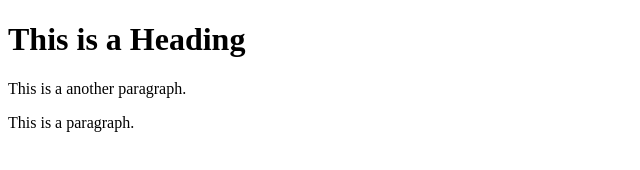
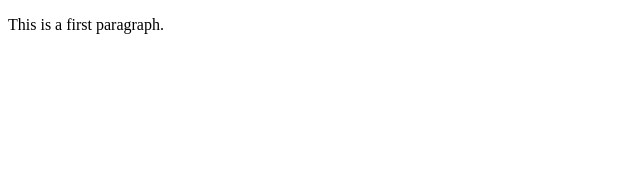
Before and after one commit to mdvkmd/amigoscode, a plain HTML site: page index.html in a window 1280 px wide. Shown: the whole page, without its empty margins (0-640 px from the left). Drawn offline with Linux system fonts and the light colour scheme.

Commit message:
Update index.html

```diff
--- a/index.html
+++ b/index.html
@@ -4,9 +4,7 @@
 <title>Page Title</title>
 </head>
 <body>
-<h1>This is a Heading</h1>
-<p>This is a another paragraph.</p>
-<p>This is a paragraph.</p>
+<p>This is a first paragraph.</p>
 
 </body>
 </html>
```
